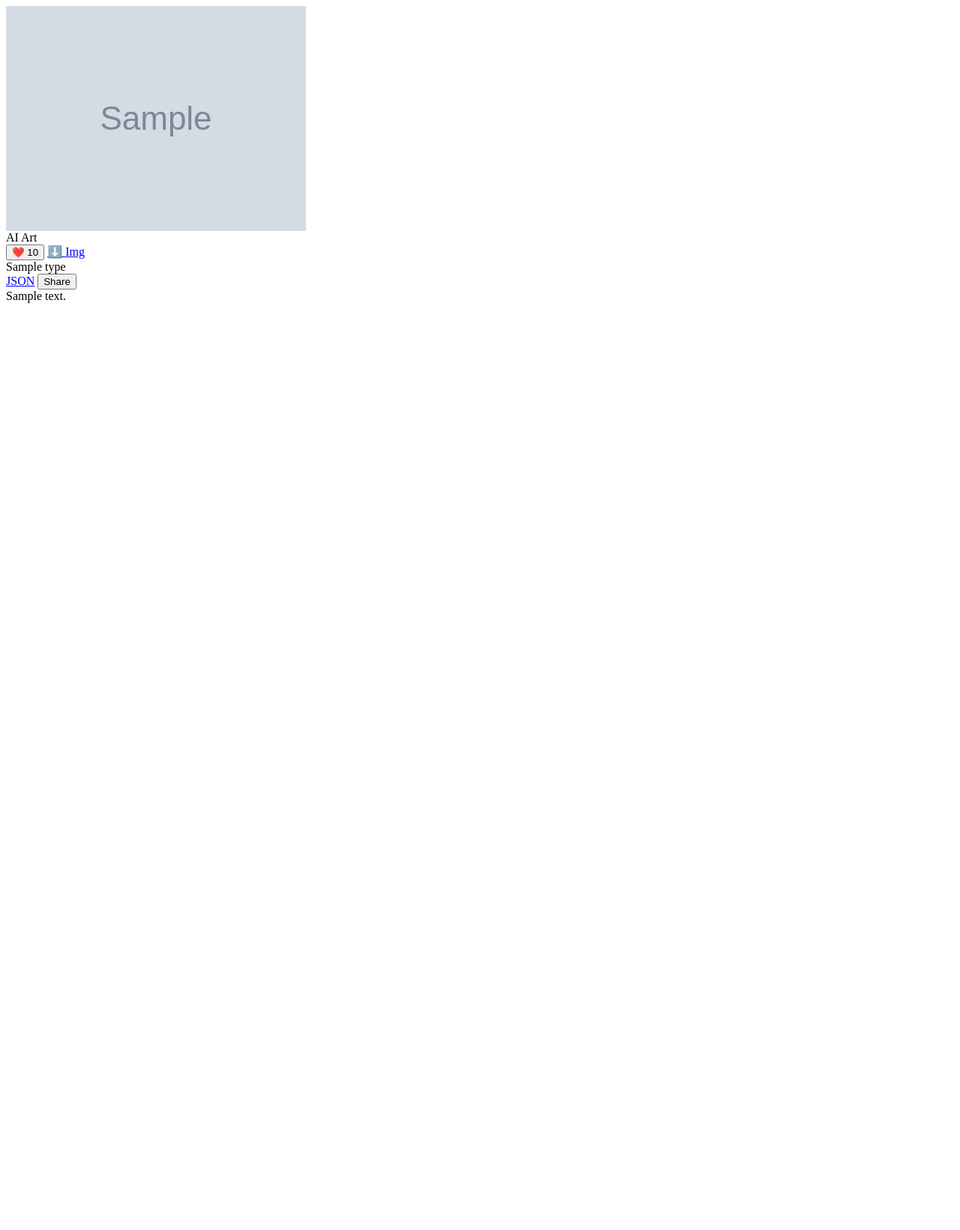
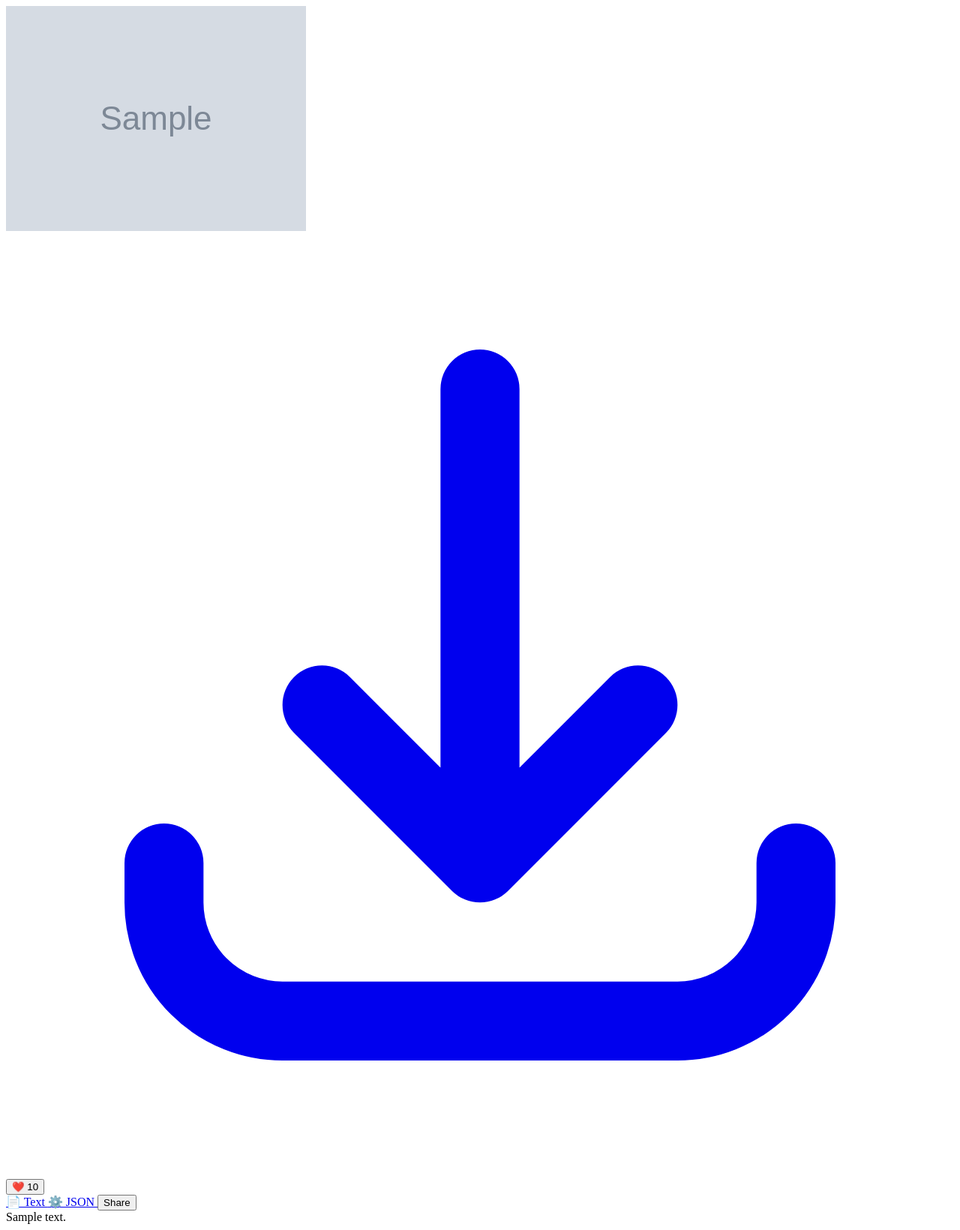
Before and after one commit to Devil-nkp/GameLore-AI, a Flask app: template templates/partials/result_card.html in a window 1280 px wide. Shown: the whole page at 75% size. Before the commit the page ends 404 px from the top, so only its background shows below. Run offline with Flask 3, Linux system fonts and the light colour scheme; the template is opened without the code that fills it: most values are stand-ins (such as "Sample title", 1, 10 or a date in 2020); grey boxes marked "Sample" are stand-in pictures.

Commit message:
result_card.html

```diff
--- a/templates/partials/result_card.html
+++ b/templates/partials/result_card.html
@@ -1,31 +1,33 @@
-<div class="animate-fade-in-up grid md:grid-cols-3 gap-6 h-full">
-    <div class="md:col-span-1 flex flex-col">
-        <div class="glass p-2 rounded-xl relative group mb-3">
-            <img src="{{ gen.image_url }}" alt="Generated Asset" class="w-full h-48 object-cover rounded-lg shadow-lg border border-slate-700 bg-black">
-            <div class="absolute bottom-2 right-2 bg-black/70 px-2 py-1 rounded text-xs text-white">AI Art</div>
+<div class="animate-fade-in-up h-full flex flex-col">
+    <div class="grid grid-cols-2 gap-2 mb-4">
+        {% for img in gen.image_list %}
+        <div class="relative group aspect-square">
+            <img src="{{ img }}" class="w-full h-full object-cover rounded-lg border border-slate-700 bg-black">
+            <a href="{{ img }}" download target="_blank" class="absolute bottom-1 right-1 bg-black/70 p-1 rounded hover:bg-purple-600 transition text-white">
+                <svg class="w-4 h-4" fill="none" stroke="currentColor" viewBox="0 0 24 24"><path stroke-linecap="round" stroke-linejoin="round" stroke-width="2" d="M4 16v1a3 3 0 003 3h10a3 3 0 003-3v-1m-4-4l-4 4m0 0l-4-4m4 4V4"></path></svg>
+            </a>
         </div>
+        {% endfor %}
+    </div>
 
-        <div class="flex gap-2 justify-center">
-             <button hx-post="/like/{{ gen.id }}" hx-swap="outerHTML" class="flex items-center gap-1 bg-slate-800 hover:bg-pink-900/50 px-3 py-1 rounded-full transition text-pink-400 border border-pink-500/30 text-sm font-bold">
+    <div class="flex justify-between items-center mb-3 border-b border-slate-700 pb-2">
+        <div class="flex gap-2">
+            <button hx-post="/like/{{ gen.id }}" hx-swap="outerHTML" class="text-pink-400 font-bold text-sm bg-slate-800 px-3 py-1 rounded-full border border-pink-500/30">
                 ❤️ {{ gen.likes }}
             </button>
-            <a href="{{ gen.image_url }}" download target="_blank" class="bg-slate-800 hover:bg-slate-700 px-3 py-1 rounded-full text-xs text-blue-400 border border-blue-500/30 flex items-center">
-                ⬇️ Img
+        </div>
+        <div class="flex gap-2">
+            <a href="/download_text/{{ gen.id }}" class="text-xs bg-slate-700 hover:bg-slate-600 px-2 py-1 rounded text-white transition flex items-center gap-1">
+                📄 Text
             </a>
+            <a href="/download_json/{{ gen.id }}" class="text-xs bg-indigo-900 hover:bg-indigo-800 px-2 py-1 rounded text-white transition flex items-center gap-1">
+                ⚙️ JSON
+            </a>
+            <button hx-post="/share_discord/{{ gen.id }}" hx-swap="outerHTML" class="text-xs bg-purple-600 hover:bg-purple-500 px-2 py-1 rounded text-white transition">Share</button>
         </div>
     </div>
 
-    <div class="md:col-span-2 flex flex-col h-full">
-        <div class="flex justify-between items-center mb-3 border-b border-slate-700 pb-2">
-            <span class="text-xs font-bold text-pink-400 uppercase tracking-widest">{{ gen.type }}</span>
-            <div class="flex gap-2">
-                <a href="/export/{{ gen.id }}" class="text-xs bg-slate-700 hover:bg-slate-600 px-2 py-1 rounded text-white transition">JSON</a>
-                <button hx-post="/share_discord/{{ gen.id }}" hx-swap="outerHTML" class="text-xs bg-indigo-600 hover:bg-indigo-500 px-2 py-1 rounded text-white transition">Share</button>
-            </div>
-        </div>
-
-        <div class="prose prose-invert max-w-none text-sm text-slate-300 overflow-y-auto pr-2 custom-scrollbar flex-1 max-h-[400px]">
-            {{ gen.content | safe }}
-        </div>
+    <div class="prose prose-invert max-w-none text-sm text-slate-300 overflow-y-auto pr-2 custom-scrollbar flex-1">
+        {{ gen.content | safe }}
     </div>
 </div>
```
